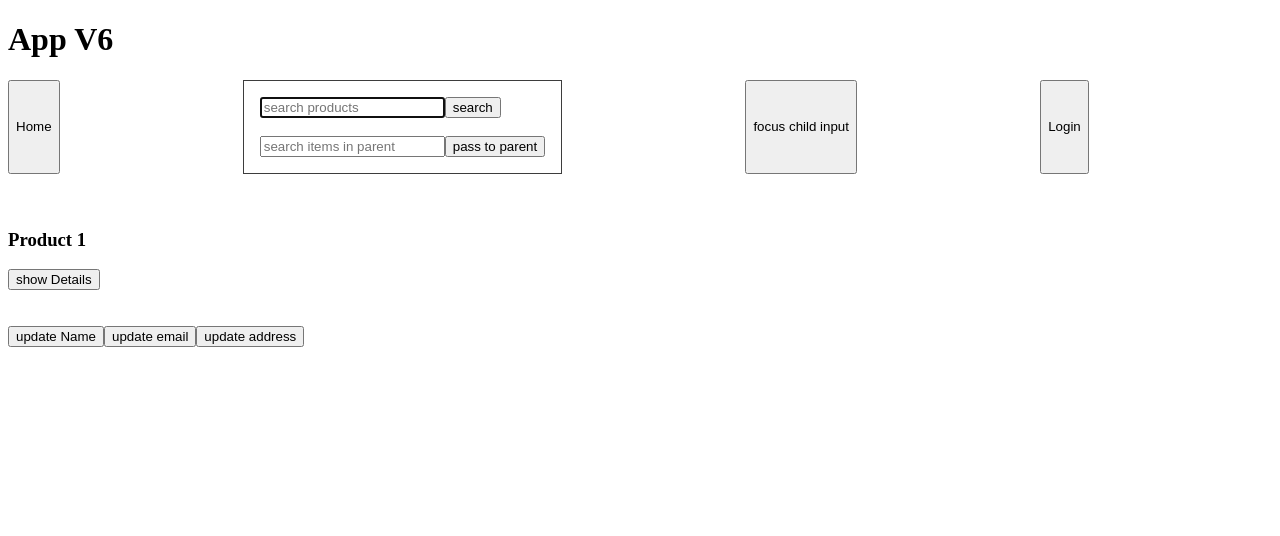
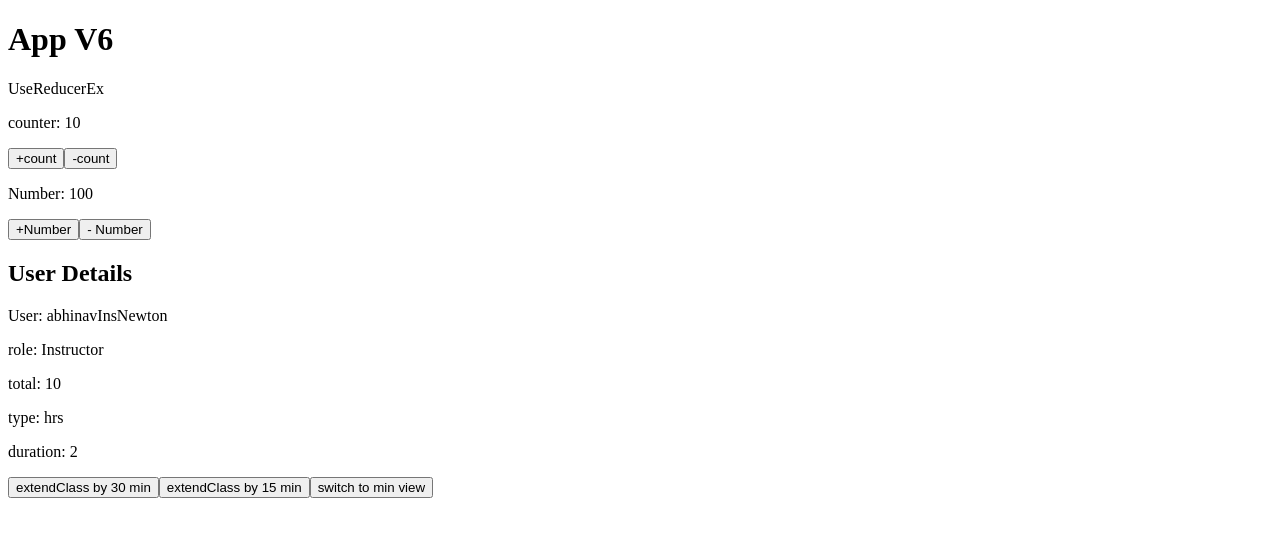
Before and after one commit to Abhinavav23/stark-react-basic, a React (Create React App) app: page / in a window 1280 px wide. Shown: the top 536 px of the page. Built offline with nearby package versions, Linux system fonts and the light colour scheme.

Commit message:
[24 Aug 2023] reducer in general, useReducer

```diff
--- a/src/V6/App.jsx
+++ b/src/V6/App.jsx
@@ -1,11 +1,13 @@
 import React from 'react'
 import { Home } from './components/Home'
+import { UseReducerEx } from './components/UseReducer/UseReducerEx'
 
 export const App = () => {
   return (
     <main>
         <h1>App V6</h1>
-        <Home/>
+        {/* <Home/> */}
+        <UseReducerEx/>
     </main>
   )
 }
--- a/src/V6/components/SearchBar.jsx
+++ b/src/V6/components/SearchBar.jsx
@@ -2,12 +2,12 @@ import React, { forwardRef, useEffect, useRef, useState } from "react";
 
 // forwardRef to access the ref in childComp
 export const SearchBar = forwardRef(({searchValue}, myRef) => {
-    console.log('ref', myRef);
+    // console.log('ref', myRef);
   // const [search, setSearch] = useState('');
   const inputRef = useRef(null);
   const buttonRef = useRef(null)
-  console.log('inputRef', inputRef);
-  console.log("rerendering");
+  // console.log('inputRef', inputRef);
+  // console.log("rerendering");
   const printSearch = () => {
     // logic to access input field and read the value
     // const inputEl = document.getElementById("search");
--- /dev/null
+++ b/src/V6/components/UseReducer/UseReducerEx.jsx
@@ -0,0 +1,130 @@
+import React, { useReducer, useState } from "react";
+
+export const UseReducerEx = () => {
+  // it is a hook which takes two arguments
+  // 1. callback func / reducer Fun
+  // 2. initial state
+
+  // what it returns
+  // 1. value
+  // 2. setter fn/ dispatch fn
+
+  // this will be called on every dispatch call you make
+
+  // useCase
+  // 1. when your next state is dependant on prev state then it a go to method
+  const cb = (prev, action) => {
+    console.log("initialVal", prev);
+    console.log("action", action);
+    if (action === "inc") {
+      return prev + 1;
+    }
+    if (action === "dec") {
+      return prev - 1;
+    }
+  };
+
+  const [number, dispatchNumber] = useReducer(cb, 100);
+
+  const [count, setCount] = useState(10);
+  // setCount will take updated value
+
+  const userReducer = (state, action) => {
+    if (action.type === "ext-cls") {
+      const { duration, classes } = state;
+      const updatedDuration = duration + action.payload;
+      const updatedTotalDurationInWeek = updatedDuration * classes.length;
+
+      const updatedState = {
+        ...state,
+        duration: updatedDuration,
+        totalDurationInWeek: updatedTotalDurationInWeek,
+      };
+      return updatedState;
+    }
+  };
+
+  const initialState = {
+    username: "abhinavInsNewton",
+    role: "Instructor",
+    classes: ["mon", "tue", "wed", "thurs", "fri"],
+    duration: 2,
+    totalDurationInWeek: 10,
+    type: "hrs",
+  };
+
+  // Reducer 2
+  const [user, dispatch] = useReducer(userReducer, initialState);
+
+  //   1. show the days and increase days on button click
+  //   2. disable the button when classes becoms 7
+  //    3. switch to min view
+
+  return (
+    <>
+      <div>UseReducerEx</div>
+      <p>counter: {count}</p>
+      <button onClick={() => setCount(count + 1)}>+count</button>
+      <button onClick={() => setCount(count - 1)}>-count</button>
+      <p>Number: {number}</p>
+      <button onClick={() => dispatchNumber("inc")}>+Number</button>
+      <button onClick={() => dispatchNumber("dec")}> - Number</button>
+
+      <section>
+        <h2>User Details</h2>
+        <p>User: {user.username}</p>
+        <p>role: {user.role}</p>
+        <p>total: {user.totalDurationInWeek}</p>
+        <p>type: {user.type}</p>
+        <p>duration: {user.duration}</p>
+
+        <button
+          onClick={() =>
+            dispatch({
+              type: "ext-cls",
+              payload: 0.5,
+            })
+          }
+        >
+          extendClass by 30 min
+        </button>
+        <button
+          onClick={() =>
+            dispatch({
+              type: "ext-cls",
+              payload: 0.25,
+            })
+          }
+        >
+          extendClass by 15 min
+        </button>
+
+        <button>switch to min view</button>
+      </section>
+    </>
+  );
+};
+
+/*
+const arr = [2,6,4,9];
+// sum of the el of the array
+
+const sum = arr.reduce((acc, curr) => {
+    // whatever was passed from 2nd argument to reduce --> for only the first time
+    // value returned from prev iteration will become the acc
+    console.log('acc', acc);
+    // index value from array
+    console.log('curr', curr);
+    console.log('returning', acc+curr);
+    console.log('');
+    return acc+curr //first -> 2
+}, 5)
+
+console.log('sum', sum);
+
+
+// reducer Functions
+// pure function  --> returns same results every time when same input is passed
+// returned value is always dependant upon prev value
+// it returns a single value at the end
+*/
```
Also changed, not shown: whiteboard_Images/Untitled-2023-08-22-2218.png (deleted), whiteboard_Images/refs_forwardRef.png (added).
